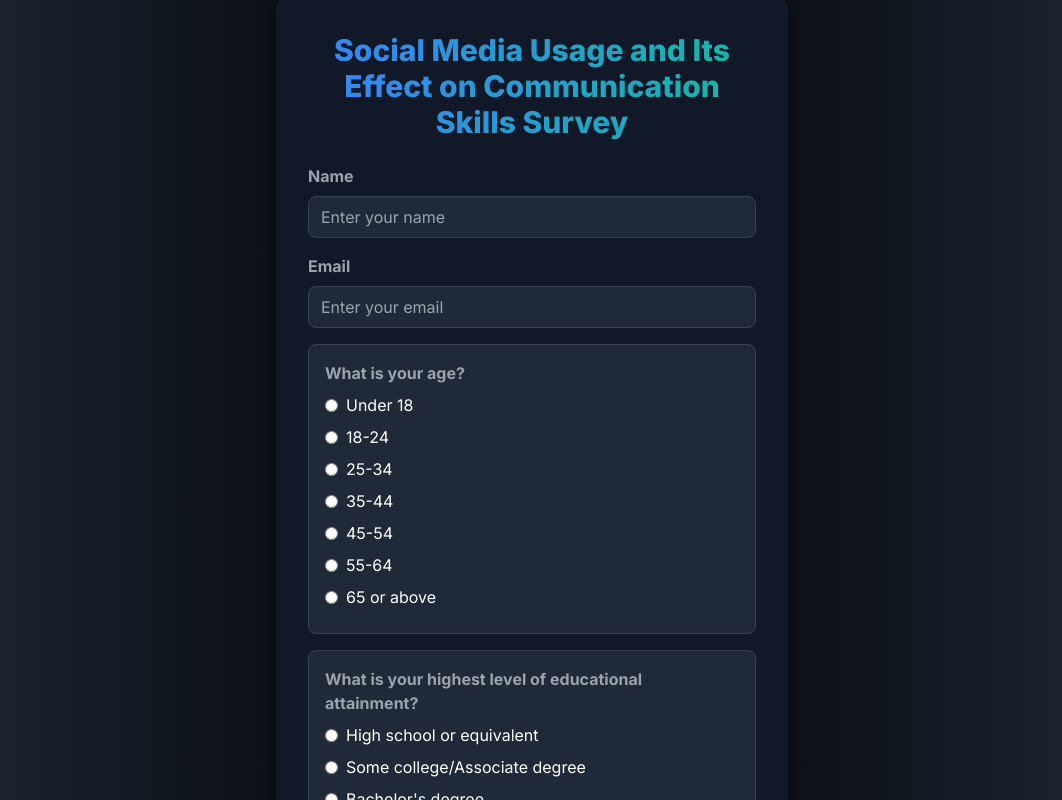
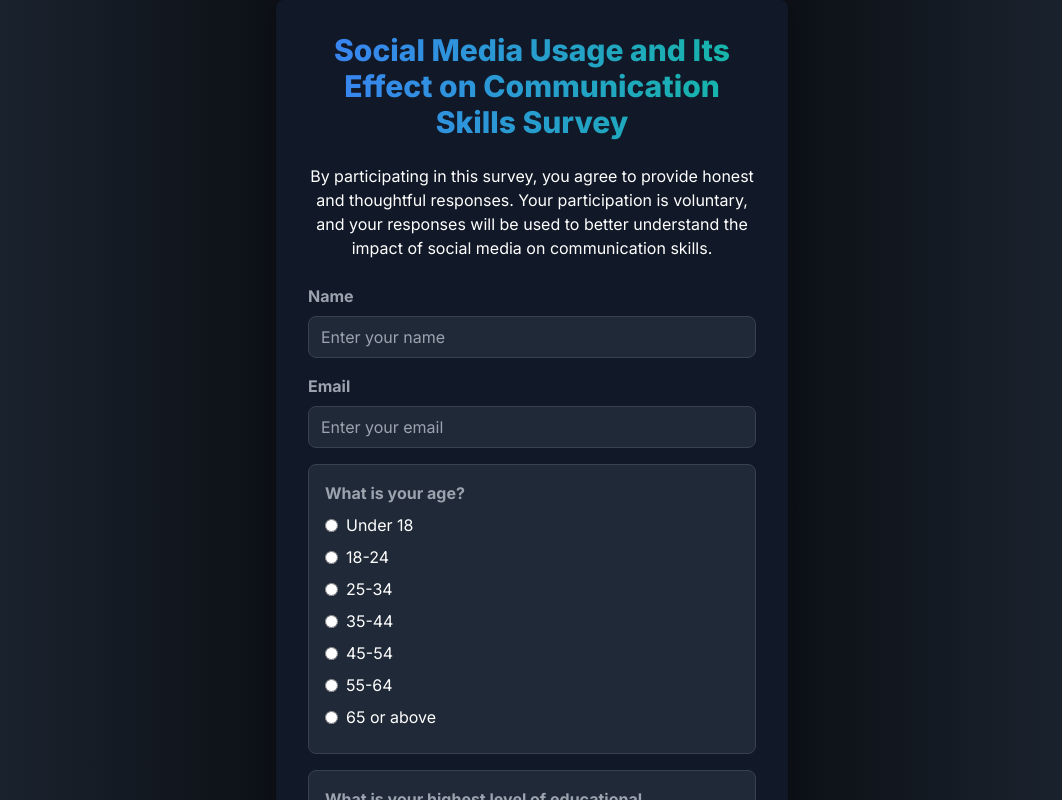
Before and after one commit to BryanMico/Survey-App, a Next.js app: page / in a window 1280 px wide. Shown: the top 800 px of the page, without its empty margins (108-1170 px from the left). Built offline with nearby package versions, Linux system fonts and the light colour scheme; no server answers.

Commit message:
improved UIa

```diff
--- a/app/page.js
+++ b/app/page.js
@@ -157,9 +157,12 @@ export default function Home() {
                 </div>
             )}
             <div className="bg-gray-900 p-8 rounded-lg shadow-lg w-full max-w-lg">
-                <h1 className="text-3xl font-extrabold mb-6 text-center text-transparent bg-gradient-to-r from-blue-500 to-teal-500 bg-clip-text">
-                    Social Media Usage and Its Effect on Communication Skills Survey
-                </h1>
+            <h1 className="text-3xl font-extrabold mb-6 text-center text-transparent bg-gradient-to-r from-blue-500 to-teal-500 bg-clip-text">
+                Social Media Usage and Its Effect on Communication Skills Survey
+            </h1>
+            <p className="text-center mb-6">
+                By participating in this survey, you agree to provide honest and thoughtful responses. Your participation is voluntary, and your responses will be used to better understand the impact of social media on communication skills.
+            </p>
                 {submitted ? (
                     <div className="text-center">
                         <h2 className="text-2xl font-bold mb-4">You have already submitted the survey.</h2>
```
